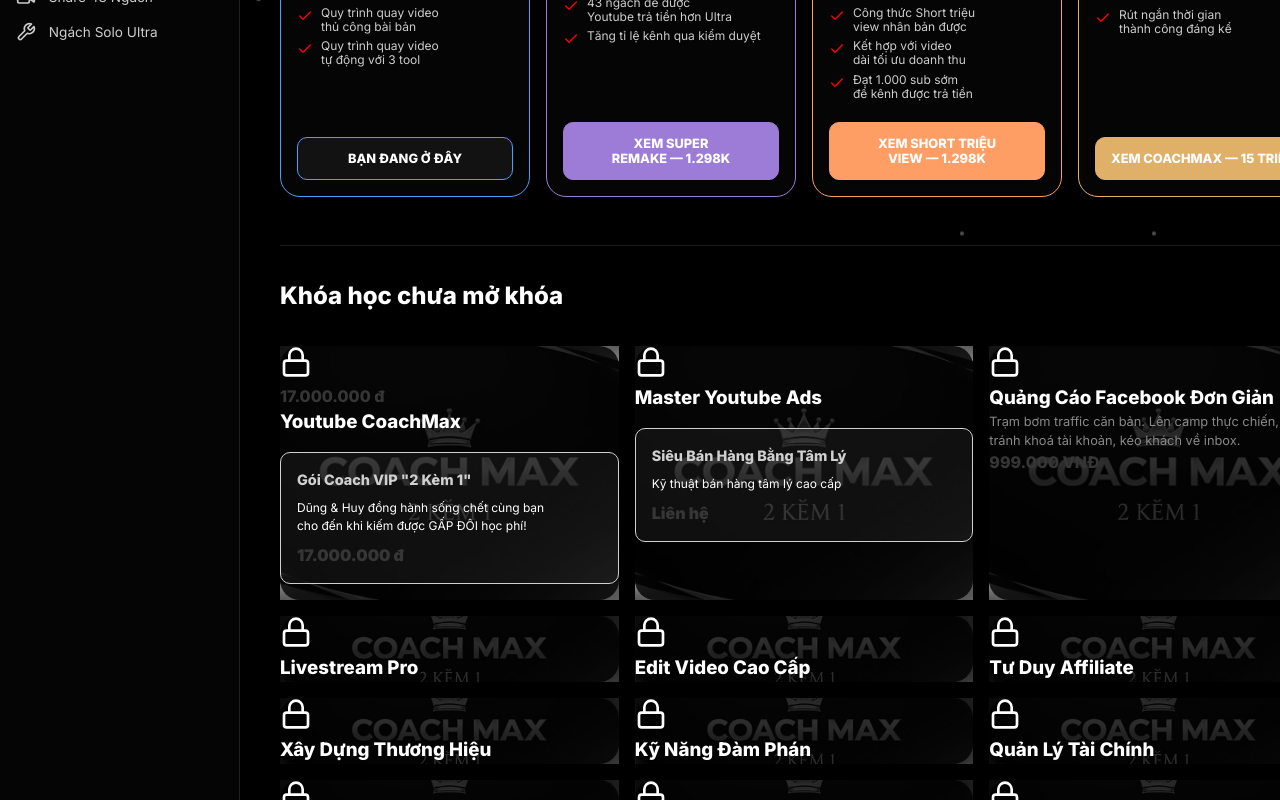
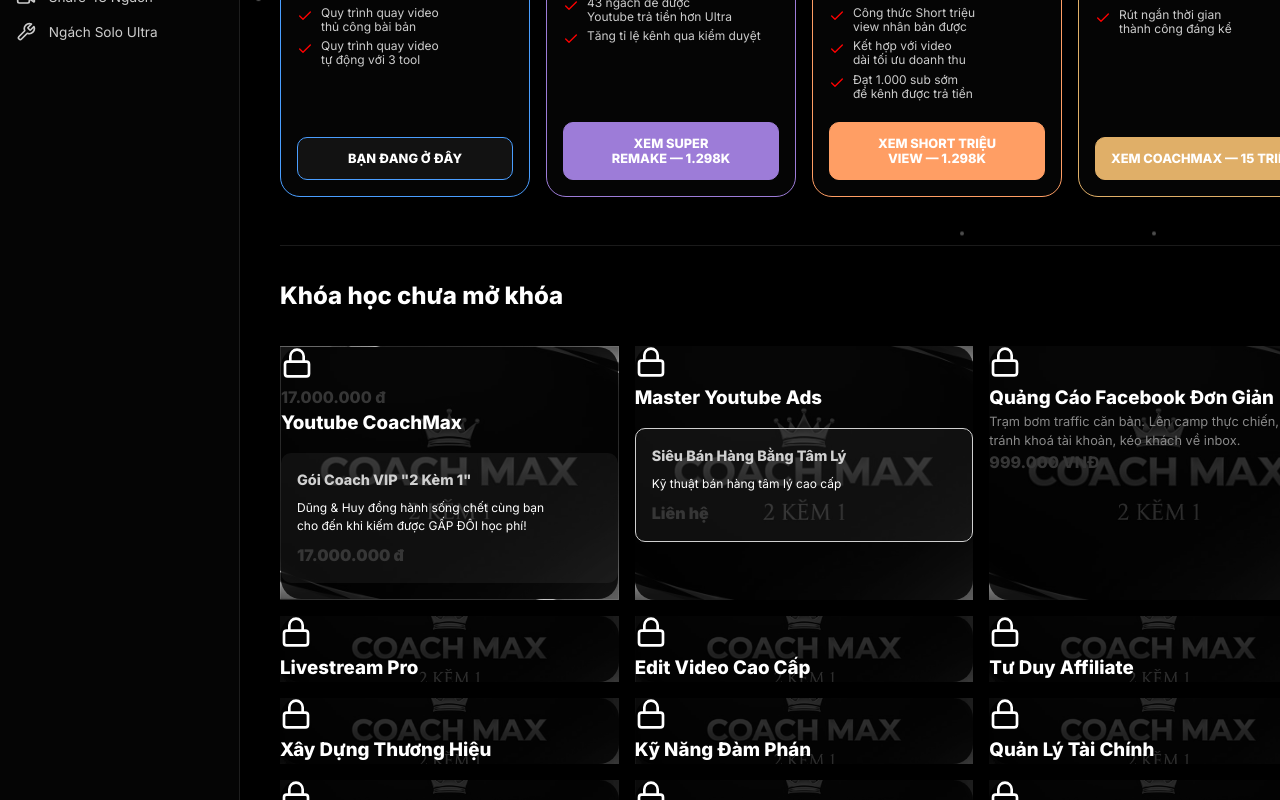
Before and after one commit to trungnguyen1592/app-phanthanhdung, a React (Vite) app: page /learning in a window 1280 px wide. Shown: the part 473-1273 px from the top of the page. Built offline with nearby package versions, Linux system fonts and the light colour scheme.

Commit message:
Feat: Restore outer border and remove inner border for CoachMax card

```diff
--- a/src/styles/LearningGuide.css
+++ b/src/styles/LearningGuide.css
@@ -191,9 +191,13 @@
 }
 
 .special-locked-card {
-    border: none;
+    border: 1px solid rgba(255,255,255,0.1);
     align-items: flex-start;
     text-align: left;
+}
+
+.special-locked-card .vip-box {
+    border: none;
 }
 
 .course-card-bg {
```
